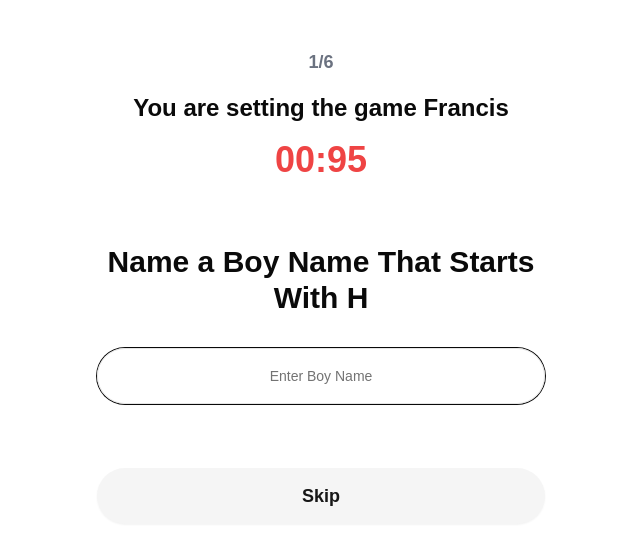
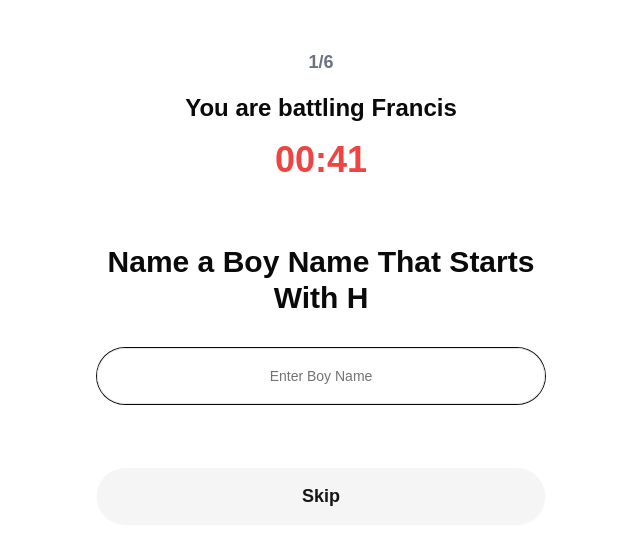
Before and after one commit to ctmventuresinc/kategoryweb, a Next.js app: page / in a window 1280 px wide. Shown: the top 544 px of the page, without its empty margins (319-959 px from the left). Built offline with nearby package versions, Linux system fonts and the light colour scheme.

Commit message:
fix: 46 seconds, battling francis

```diff
--- a/app/page.tsx
+++ b/app/page.tsx
@@ -9,7 +9,7 @@ import { GameResults } from "../components/game-results";
 export default function WordGame() {
   const [currentAnswer, setCurrentAnswer] = useState("");
   const [currentCategoryIndex, setCurrentCategoryIndex] = useState(0);
-  const [timeRemaining, setTimeRemaining] = useState(100);
+  const [timeRemaining, setTimeRemaining] = useState(46);
   const [gameCompleted, setGameCompleted] = useState(false);
   const [userAnswers, setUserAnswers] = useState<UserAnswers>({});
   const startingLetter = "H"; // 1-26-2025 was B.  1-27-2025 was H
@@ -71,9 +71,7 @@ export default function WordGame() {
           <p className="text-gray-500 font-semibold text-lg">
             {currentCategoryIndex + 1}/{categories.length}
           </p>
-          <p className="font-semibold text-2xl">
-            You are setting the game Francis
-          </p>
+          <p className="font-semibold text-2xl">You are battling Francis</p>
           <p className="text-red-500 font-semibold text-4xl">
             00:{timeRemaining < 10 ? "0" : ""}
             {timeRemaining}
--- a/components/game-results.tsx
+++ b/components/game-results.tsx
@@ -12,12 +12,12 @@ interface GameResultsProps {
 }
 
 const carlsAnswers: UserAnswers = {
-  boyName: "Brandon",
-  girlName: "Bria",
-  animal: "Bat",
-  place: "Balthazar",
-  thing: "Boobs",
-  movie: "Batman",
+  boyName: "Hector",
+  girlName: "Helina",
+  animal: "Horse",
+  place: "Holland",
+  thing: "Hands",
+  movie: "Harold and the purple crayon",
 };
 
 export function GameResults({ userAnswers }: GameResultsProps) {
--- a/types.ts
+++ b/types.ts
@@ -4,7 +4,7 @@ export enum Category {
   Animal = "Animal",
   Place = "Place",
   Thing = "Thing",
-  movie = "TV/Movie",
+  movie = "Movie",
 }
 
 export interface UserAnswers {
```
